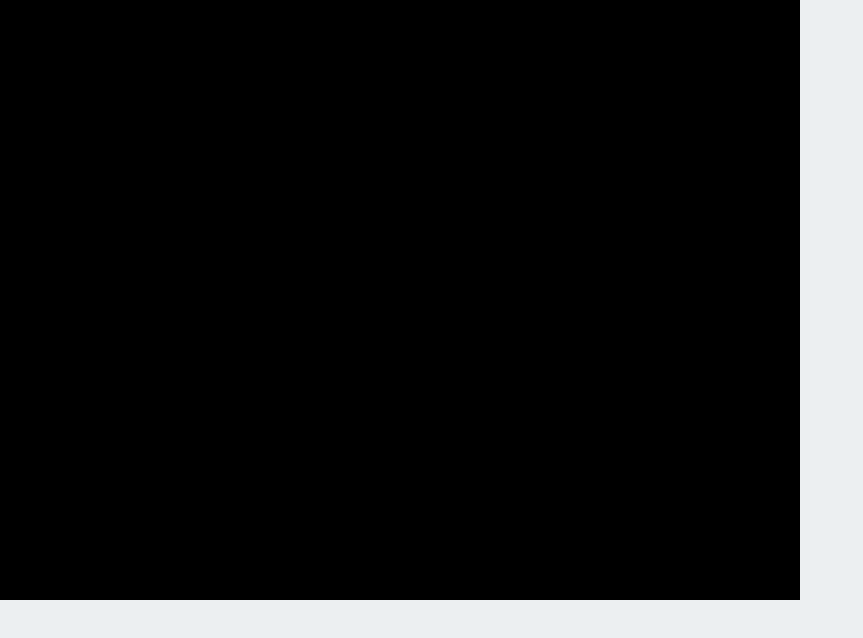
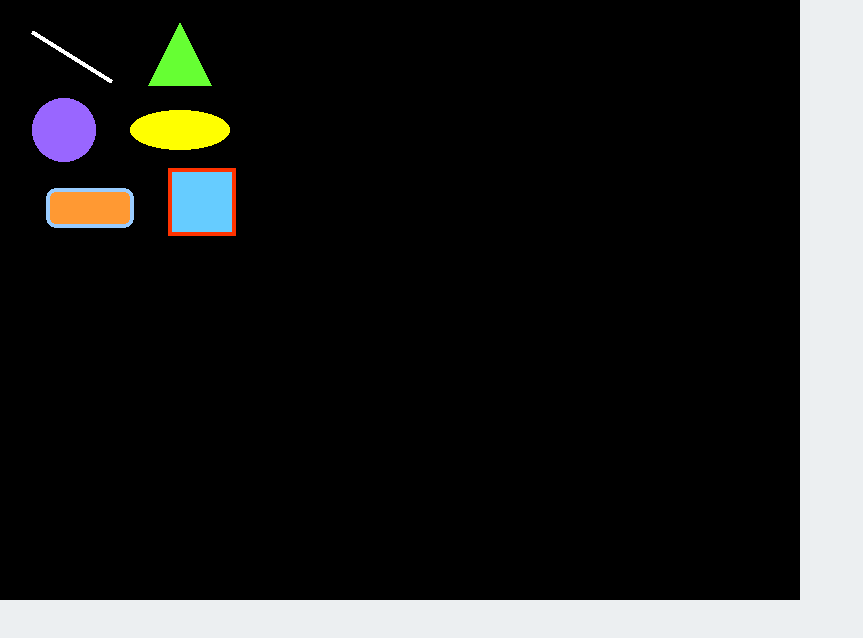
Before and after one commit to leilai-dev/learning-pixi-js, a plain HTML site: page public/tutorial/15/index.html in a window 1280 px wide. Shown: the whole page, without its empty margins (0-863 px from the left). Drawn offline with Linux system fonts and the light colour scheme.

Commit message:
15/GraphicPrimitives 정리

```diff
--- a/public/tutorial/15/index.html
+++ b/public/tutorial/15/index.html
@@ -3,7 +3,7 @@
   <head>
     <meta charset="utf-8" />
     <meta name="viewport" content="width=device-width, initial-scale=1" />
-    <title>SET TITLE</title>
+    <title>GraphicPrimitives</title>
 
     <style media="screen">
       body {
--- a/public/tutorial/15/main.js
+++ b/public/tutorial/15/main.js
@@ -1,8 +1,75 @@
-let type = "WebGL";
-if (!PIXI.utils.isWebGLSupported()) {
-  type = "canvas";
+//Aliases
+let Application = PIXI.Application,
+  Container = PIXI.Container,
+  loader = PIXI.loader,
+  resources = PIXI.loader.resources,
+  Graphics = PIXI.Graphics,
+  TextureCache = PIXI.utils.TextureCache,
+  Sprite = PIXI.Sprite;
+//Create a Pixi Application
+let app = new Application({
+  antialiasing: true,
+  transparent: false,
+  resolution: 1
 }
-
-let app = new PIXI.Application();
-
+);
+//Add the canvas that Pixi automatically created for you to the HTML document
 document.body.appendChild(app.view);
+//Circle
+let circle = new Graphics();
+circle.beginFill(0x9966FF);
+circle.drawCircle(0, 0, 32);
+circle.endFill();
+circle.x = 64;
+circle.y = 130;
+app.stage.addChild(circle);
+//Rectangle
+let rectangle = new Graphics();
+rectangle.lineStyle(4, 0xFF3300, 1);
+rectangle.beginFill(0x66CCFF);
+rectangle.drawRect(0, 0, 64, 64);
+rectangle.endFill();
+rectangle.x = 170;
+rectangle.y = 170;
+app.stage.addChild(rectangle);
+//Line
+let line = new Graphics();
+line.lineStyle(4, 0xFFFFFF, 1);
+line.moveTo(0, 0);
+line.lineTo(80, 50);
+line.x = 32;
+line.y = 32;
+app.stage.addChild(line);
+//Ellipse
+let ellipse = new Graphics();
+ellipse.beginFill(0xFFFF00);
+ellipse.drawEllipse(0, 0, 50, 20);
+ellipse.endFill();
+ellipse.x = 180;
+ellipse.y = 130;
+app.stage.addChild(ellipse);
+//Triangle
+let triangle = new Graphics();
+triangle.beginFill(0x66FF33);
+//Use `drawPolygon` to define the triangle as an
+//array of x/y positions
+triangle.drawPolygon([
+  -32, 64,             //First point
+  32, 64,              //Second point
+  0, 0                 //Third point
+]);
+triangle.endFill();
+//Position the triangle after you've drawn it.
+//The triangle's x/y position is anchored to its first point in the path
+triangle.x = 180;
+triangle.y = 22;
+app.stage.addChild(triangle);
+//Rounded rectangle
+let roundBox = new Graphics();
+roundBox.lineStyle(4, 0x99CCFF, 1);
+roundBox.beginFill(0xFF9933);
+roundBox.drawRoundedRect(0, 0, 84, 36, 10)
+roundBox.endFill();
+roundBox.x = 48;
+roundBox.y = 190;
+app.stage.addChild(roundBox);
```
Also changed, not shown: 1 other file.
